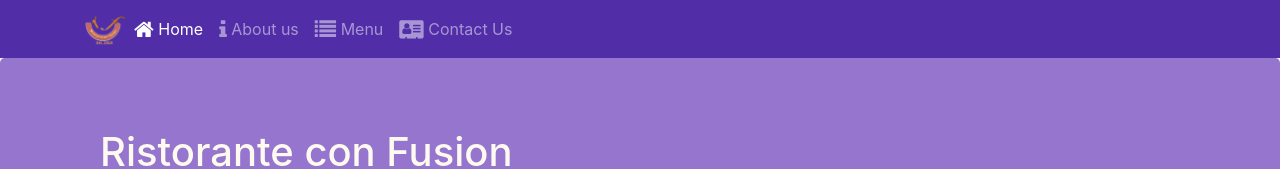
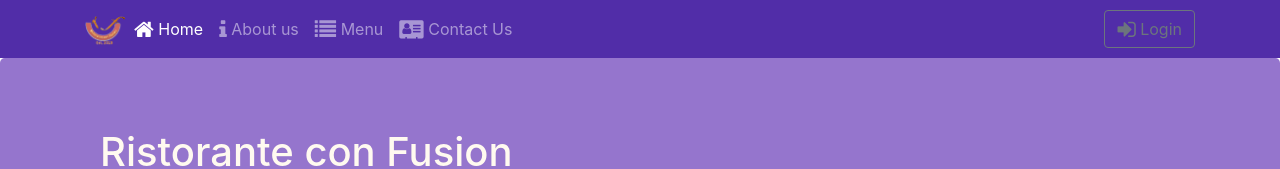
Before and after one commit to prarthanashr04/confusion-react, a React (Create React App) app: page /home in a window 1280 px wide. Shown: the top 169 px of the page. Built offline with nearby package versions, Linux system fonts and the light colour scheme.

Commit message:
added buttons

```diff
--- a/src/components/HeaderComponent.js
+++ b/src/components/HeaderComponent.js
@@ -1,5 +1,6 @@
 import React, { Component } from 'react';
-import { Navbar, NavbarBrand,Nav,NavbarToggler,Collapse,NavItem, Jumbotron } from 'reactstrap';
+import { Navbar, NavbarBrand,Nav,NavbarToggler,Collapse,NavItem, Jumbotron, Button, Modal, ModalHeader, ModalBody,
+    Form, FormGroup, Input, Label } from 'reactstrap';
 import {NavLink} from 'react-router-dom';
 
 class Header extends Component {
@@ -7,9 +8,11 @@ class Header extends Component {
     constructor(props){
         super(props);
         this.state = {
-            isNavOpen :false
+            isNavOpen :false ,
+            isModalOpen:false
         };
         this.toggleNav = this.toggleNav.bind(this);
+        this.toggleModal = this.toggleModal.bind(this);
     }
 
     toggleNav(){
@@ -17,6 +20,20 @@ class Header extends Component {
             isNavOpen: !this.state.isNavOpen
         });
     }
+
+    toggleModal(){
+        this.setState({
+            isModalOpen: !this.state.isModalOpen
+        });
+    }
+
+    handleLogin(event){
+        this.toggleModal();
+        alert("Username: " + this.username.value + " Password: " + this.password.value
+            + " Remember: " + this.remember.checked);
+        event.preventDefault();
+    }
+
     render() {
         return (
             <React.Fragment>
@@ -49,6 +66,13 @@ class Header extends Component {
                                     </NavLink>
                                 </NavItem>
                             </Nav>
+                            <Nav className="ml-auto" navbar>
+                                <NavItem>
+                                    <Button outline onClick={this.toggleModal}>
+                                        <span className="fa fa-sign-in fa-lg"></span> Login
+                                    </Button>
+                                </NavItem>
+                            </Nav>
                         </Collapse>
                     </div>
                 </Navbar>
@@ -62,6 +86,31 @@ class Header extends Component {
                         </div>
                     </div>
                 </Jumbotron>
+                <Modal isOpen={this.state.isModalOpen} toggle={this.toggleModal} >
+                    <ModalHeader toggle={this.toggleModal}>Login</ModalHeader>
+                    <ModalBody>
+                        <Form onSubmit={this.handleLogin}>
+                            <FormGroup>
+                                <Label htmlFor="username">Username</Label>
+                                <Input type="text" id="username" name ="username"
+                                    innerRef={(input) => this.username = input}/>
+                            </FormGroup>
+                            <FormGroup>
+                                <Label htmlFor="password">Password</Label>
+                                <Input type="password" id="password" name ="password"
+                                    innerRef={(input) => this.password = input} />
+                            </FormGroup>
+                            <FormGroup check>
+                                <Label check>
+                                    <Input type="checkbox" name ="remember"
+                                    innerRef={(input) => this.remember = input}/>
+                                    Remember me
+                                </Label>
+                            </FormGroup>
+                            <Button type="submit" value="submit" color="primary">Login</Button>
+                        </Form>
+                    </ModalBody>
+                </Modal>
             </React.Fragment>
         );
     }
```
